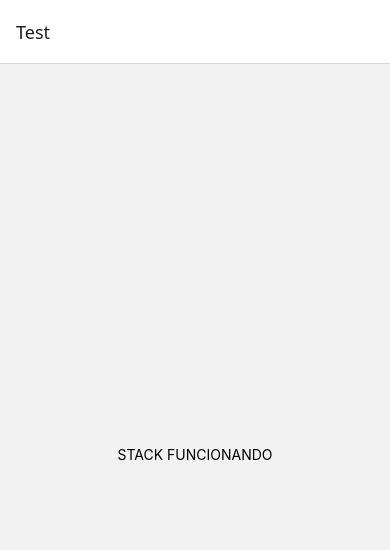
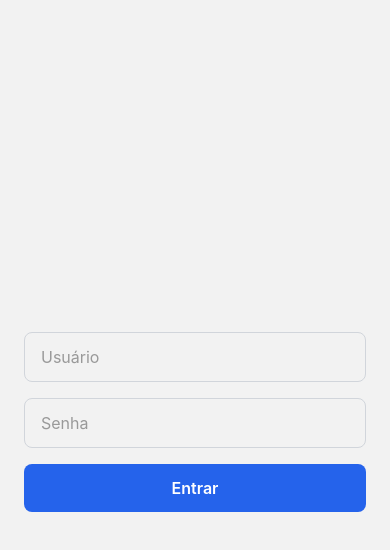
Before and after one commit to kakalima76/pacotesKotlinReact, a React Native app: screen /Login in a window 390 px wide. Shown: the top 550 px of the page. Built offline with nearby package versions, Linux system fonts and the light colour scheme.

Commit message:
login e home

```diff
--- /dev/null
+++ b/src/components/button/index.tsx
@@ -0,0 +1,18 @@
+import React from 'react';
+import { Pressable, Text } from 'react-native';
+
+interface ButtonProps {
+  title: string;
+  onPress: () => void;
+}
+
+export function Button({ title, onPress }: ButtonProps) {
+  return (
+    <Pressable
+      onPress={onPress}
+      className="w-full items-center justify-center rounded-lg bg-blue-600 px-5 py-3"
+    >
+      <Text className="text-base font-semibold text-white">{title}</Text>
+    </Pressable>
+  );
+}
--- a/src/router/index.tsx
+++ b/src/router/index.tsx
@@ -2,6 +2,8 @@ import React from 'react';
 import { NavigationContainer } from '@react-navigation/native';
 import { createNativeStackNavigator } from '@react-navigation/native-stack';
 import { View, Text } from 'react-native';
+import { LoginScreen } from '../screens/login';
+import { HomeScree } from '../screens/home';
 
 const Stack = createNativeStackNavigator();
 
@@ -17,7 +19,21 @@ export function MainStack() {
   return (
     <NavigationContainer>
       <Stack.Navigator>
-        <Stack.Screen name="Test" component={TestScreen} />
+        <Stack.Screen
+          name="Login"
+          component={LoginScreen}
+          options={{
+            headerShown: false,
+          }}
+        />
+
+        <Stack.Screen
+          name="Home"
+          component={HomeScree}
+          options={{
+            headerShown: false,
+          }}
+        />
       </Stack.Navigator>
     </NavigationContainer>
   );
--- /dev/null
+++ b/src/screens/home/index.tsx
@@ -0,0 +1,6 @@
+import React from 'react';
+import { Text } from 'react-native';
+
+export function HomeScree() {
+  return <Text>Home page</Text>;
+}
--- /dev/null
+++ b/src/screens/login/index.tsx
@@ -0,0 +1,32 @@
+//@ts-ignore
+import '../../../global.css';
+import React from 'react';
+import { View, TextInput } from 'react-native';
+import { Button } from '../../components/button';
+import { useNavigation } from '@react-navigation/native';
+
+export function LoginScreen() {
+  const navigation = useNavigation<any>();
+
+  return (
+    <View className="flex-1 items-center justify-center px-6">
+      <View className="w-full max-w-sm gap-4">
+        <TextInput
+          placeholder="Usuário"
+          placeholderTextColor="#999"
+          className="w-full rounded-lg border border-gray-300 px-4 py-3 text-base"
+          autoCapitalize="none"
+        />
+
+        <TextInput
+          placeholder="Senha"
+          placeholderTextColor="#999"
+          className="w-full rounded-lg border border-gray-300 px-4 py-3 text-base"
+          secureTextEntry
+        />
+
+        <Button title="Entrar" onPress={() => navigation.navigate('Home')} />
+      </View>
+    </View>
+  );
+}
```
Also changed, not shown: 1 other file (tests, documents, lock files or other folders).
